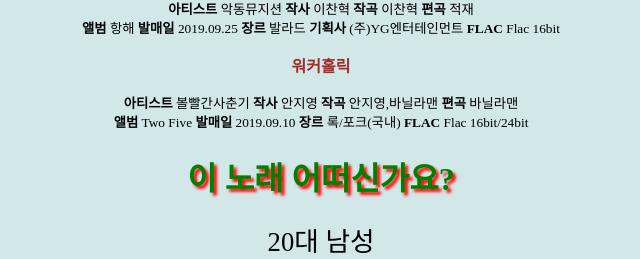
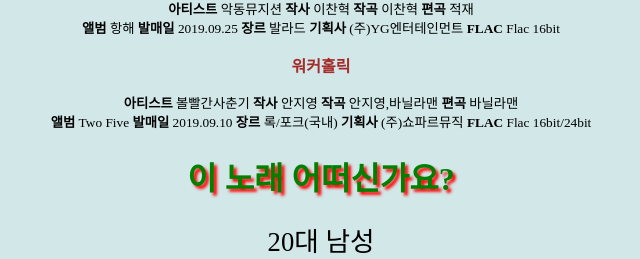
Before and after one commit to youngeun-cheon/youngeun-cheon, a PHP site: page / in a window 1280 px wide; the page is wider, and only the part inside the window is pictured. Shown: the part 4207-4466 px from the top of that part, without its empty margins (319-959 px from the left). Run offline with PHP 8.4, Linux system fonts and the light colour scheme; data that the repository does not hold is empty; some libraries are stand-ins or nearby versions.

Commit message:
Update.album5
추가

```diff
--- a/meltube/index.php
+++ b/meltube/index.php
@@ -687,6 +687,8 @@ Two Five
 2019.09.10
 <b>장르</b>
 록/포크(국내)
+<b>기획사</b>
+(주)쇼파르뮤직
 <b>FLAC</b>
 Flac 16bit/24bit
 </small></p>
```
